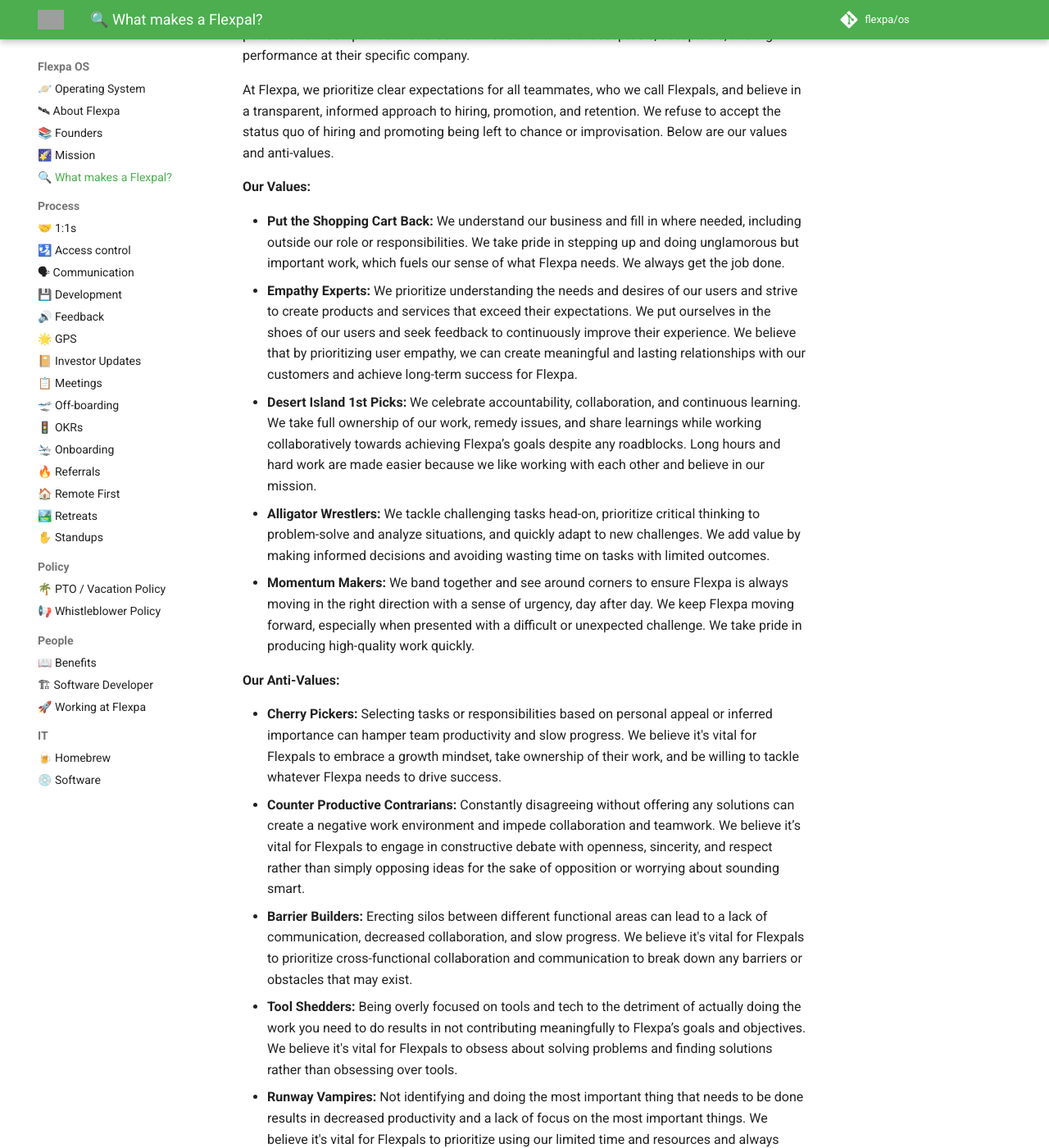
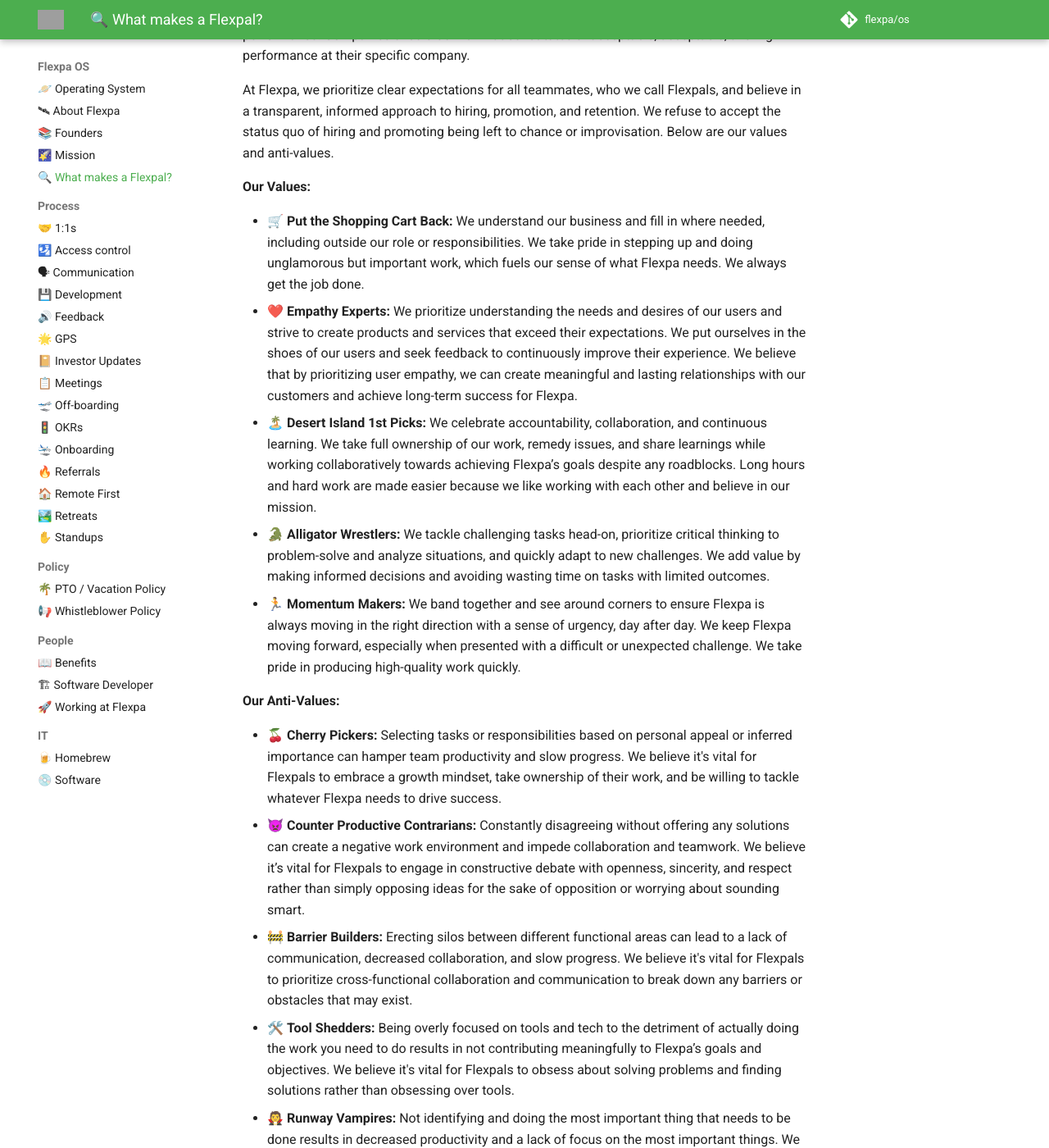
Before and after one commit to flexpa/os, an MkDocs documentation site: the page built from docs/what-makes-a-flexpal.md, in a window 1280 px wide and 1400 px high, scrolled down 345 px. Shown: the whole window at 82% size. Built offline with MkDocs 1.6.1 and Material for MkDocs 9.7.7, drawn with Linux system fonts in a browser that asks for light colours; comment, search, counter and statistics services are not loaded; grey boxes are pictures that could not be loaded.

```diff
--- a/docs/what-makes-a-flexpal.md
+++ b/docs/what-makes-a-flexpal.md
@@ -8,19 +8,19 @@ At Flexpa, we prioritize clear expectations for all teammates, who we call Flexp
 
 **Our Values:**
 
-* **Put the Shopping Cart Back:** We understand our business and fill in where needed, including outside our role or responsibilities. We take pride in stepping up and doing unglamorous but important work, which fuels our sense of what Flexpa needs. We always get the job done.
-* **Empathy Experts:** We prioritize understanding the needs and desires of our users and strive to create products and services that exceed their expectations. We put ourselves in the shoes of our users and seek feedback to continuously improve their experience. We believe that by prioritizing user empathy, we can create meaningful and lasting relationships with our customers and achieve long-term success for Flexpa.
-* **Desert Island 1st Picks:** We celebrate accountability, collaboration, and continuous learning. We take full ownership of our work, remedy issues, and share learnings while working collaboratively towards achieving Flexpa’s goals despite any roadblocks. Long hours and hard work are made easier because we like working with each other and believe in our mission.
-* **Alligator Wrestlers:** We tackle challenging tasks head-on, prioritize critical thinking to problem-solve and analyze situations, and quickly adapt to new challenges. We add value by making informed decisions and avoiding wasting time on tasks with limited outcomes.
-* **Momentum Makers:** We band together and see around corners to ensure Flexpa is always moving in the right direction with a sense of urgency, day after day. We keep Flexpa moving forward, especially when presented with a difficult or unexpected challenge. We take pride in producing high-quality work quickly.
+* 🛒 **Put the Shopping Cart Back:** We understand our business and fill in where needed, including outside our role or responsibilities. We take pride in stepping up and doing unglamorous but important work, which fuels our sense of what Flexpa needs. We always get the job done.
+* ❤️ **Empathy Experts:** We prioritize understanding the needs and desires of our users and strive to create products and services that exceed their expectations. We put ourselves in the shoes of our users and seek feedback to continuously improve their experience. We believe that by prioritizing user empathy, we can create meaningful and lasting relationships with our customers and achieve long-term success for Flexpa.
+* 🏝️ **Desert Island 1st Picks:** We celebrate accountability, collaboration, and continuous learning. We take full ownership of our work, remedy issues, and share learnings while working collaboratively towards achieving Flexpa’s goals despite any roadblocks. Long hours and hard work are made easier because we like working with each other and believe in our mission.
+* 🐊 **Alligator Wrestlers:** We tackle challenging tasks head-on, prioritize critical thinking to problem-solve and analyze situations, and quickly adapt to new challenges. We add value by making informed decisions and avoiding wasting time on tasks with limited outcomes.
+* 🏃 **Momentum Makers:** We band together and see around corners to ensure Flexpa is always moving in the right direction with a sense of urgency, day after day. We keep Flexpa moving forward, especially when presented with a difficult or unexpected challenge. We take pride in producing high-quality work quickly.
 
 **Our Anti-Values:**
 
-* **Cherry Pickers:** Selecting tasks or responsibilities based on personal appeal or inferred importance can hamper team productivity and slow progress. We believe it's vital for Flexpals to embrace a growth mindset, take ownership of their work, and be willing to tackle whatever Flexpa needs to drive success.
-* **Counter Productive Contrarians:** Constantly disagreeing without offering any solutions can create a negative work environment and impede collaboration and teamwork. We believe it’s vital for Flexpals to engage in constructive debate with openness, sincerity, and respect rather than simply opposing ideas for the sake of opposition or worrying about sounding smart.
-* **Barrier Builders:** Erecting silos between different functional areas can lead to a lack of communication, decreased collaboration, and slow progress. We believe it's vital for Flexpals to prioritize cross-functional collaboration and communication to break down any barriers or obstacles that may exist.
-* **Tool Shedders:** Being overly focused on tools and tech to the detriment of actually doing the work you need to do results in not contributing meaningfully to Flexpa’s goals and objectives. We believe it's vital for Flexpals to obsess about solving problems and finding solutions rather than obsessing over tools.
-* **Runway Vampires:** Not identifying and doing the most important thing that needs to be done results in decreased productivity and a lack of focus on the most important things. We believe it's vital for Flexpals to prioritize using our limited time and resources and always focus on the most important thing.
+* 🍒 **Cherry Pickers:** Selecting tasks or responsibilities based on personal appeal or inferred importance can hamper team productivity and slow progress. We believe it's vital for Flexpals to embrace a growth mindset, take ownership of their work, and be willing to tackle whatever Flexpa needs to drive success.
+* 👿 **Counter Productive Contrarians:** Constantly disagreeing without offering any solutions can create a negative work environment and impede collaboration and teamwork. We believe it’s vital for Flexpals to engage in constructive debate with openness, sincerity, and respect rather than simply opposing ideas for the sake of opposition or worrying about sounding smart.
+* 🚧 **Barrier Builders:** Erecting silos between different functional areas can lead to a lack of communication, decreased collaboration, and slow progress. We believe it's vital for Flexpals to prioritize cross-functional collaboration and communication to break down any barriers or obstacles that may exist.
+* 🛠️ **Tool Shedders:** Being overly focused on tools and tech to the detriment of actually doing the work you need to do results in not contributing meaningfully to Flexpa’s goals and objectives. We believe it's vital for Flexpals to obsess about solving problems and finding solutions rather than obsessing over tools.
+* 🧛 **Runway Vampires:** Not identifying and doing the most important thing that needs to be done results in decreased productivity and a lack of focus on the most important things. We believe it's vital for Flexpals to prioritize using our limited time and resources and always focus on the most important thing.
 
 Flexpa makes working with health data easy for developers. By making it easier for teams to work in health, we can help build a future where everyone can access high-quality and affordable healthcare. We recognize the foundation of our mission begins with our team culture. Above are the traits we seek to reward and those we avoid and resolve.
 
```
